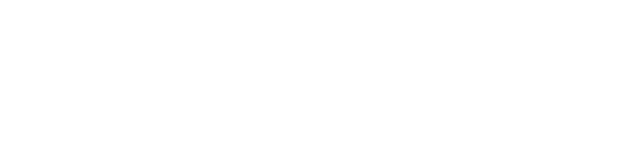
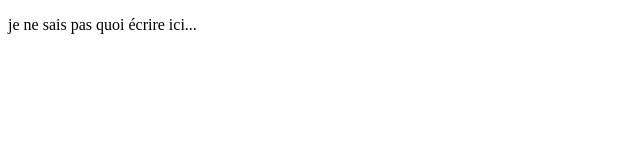
Before and after one commit to Mgaren/my-website-oops, a plain HTML site: page index.html in a window 1280 px wide. Shown: the whole page, without its empty margins (0-640 px from the left). Drawn offline with Linux system fonts and the light colour scheme.

Commit message:
new paragraphe

```diff
--- a/index.html
+++ b/index.html
@@ -6,6 +6,8 @@
     <title>my-website-opps</title>
 </head>
 <body>
-
+    <p>
+        je ne sais pas quoi écrire ici...
+    </p>
 </body>
 </html>
```
